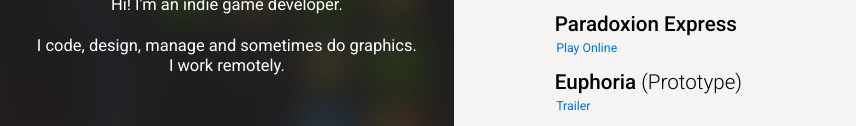
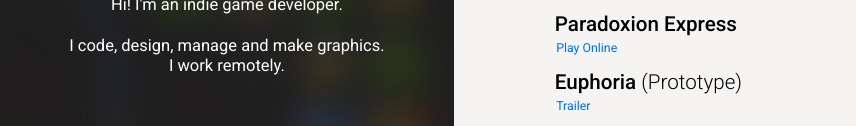
Before and after one commit to vadersb/vadersb-com-site, a plain HTML site: page index.html in a window 1280 px wide. Shown: the part 444-570 px from the top of the page, without its empty margins (0-856 px from the left). Drawn offline with Linux system fonts and the light colour scheme.

Commit message:
Update index.html

```diff
--- a/index.html
+++ b/index.html
@@ -32,7 +32,7 @@
             <div class="person__title">Alexander Samarin</div>
             <div class="person__desc">
               <p>Hi! I'm an indie game developer.</p>
-              <p>I code, design, manage and sometimes do graphics.<br>I work remotely.</p>
+              <p>I code, design, manage and make graphics.<br>I work remotely.</p>
             </div>
           </div>
           <!-- .person-->
```
